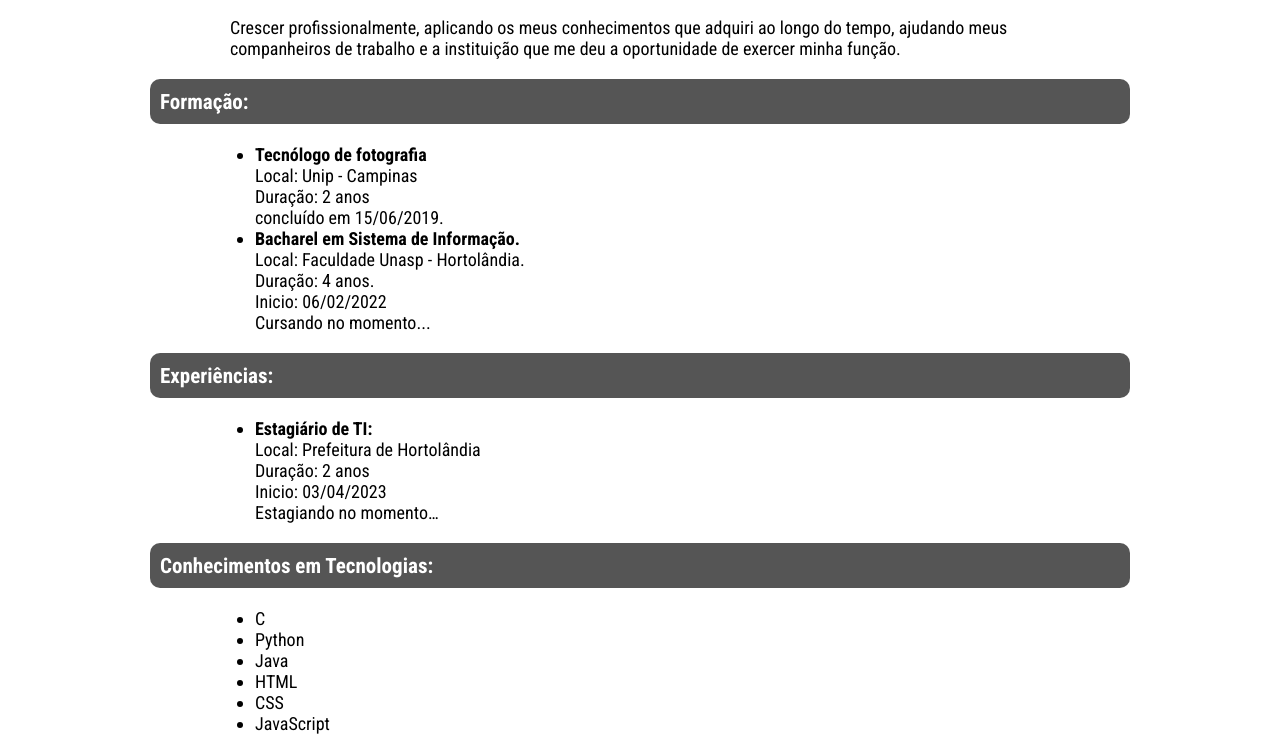
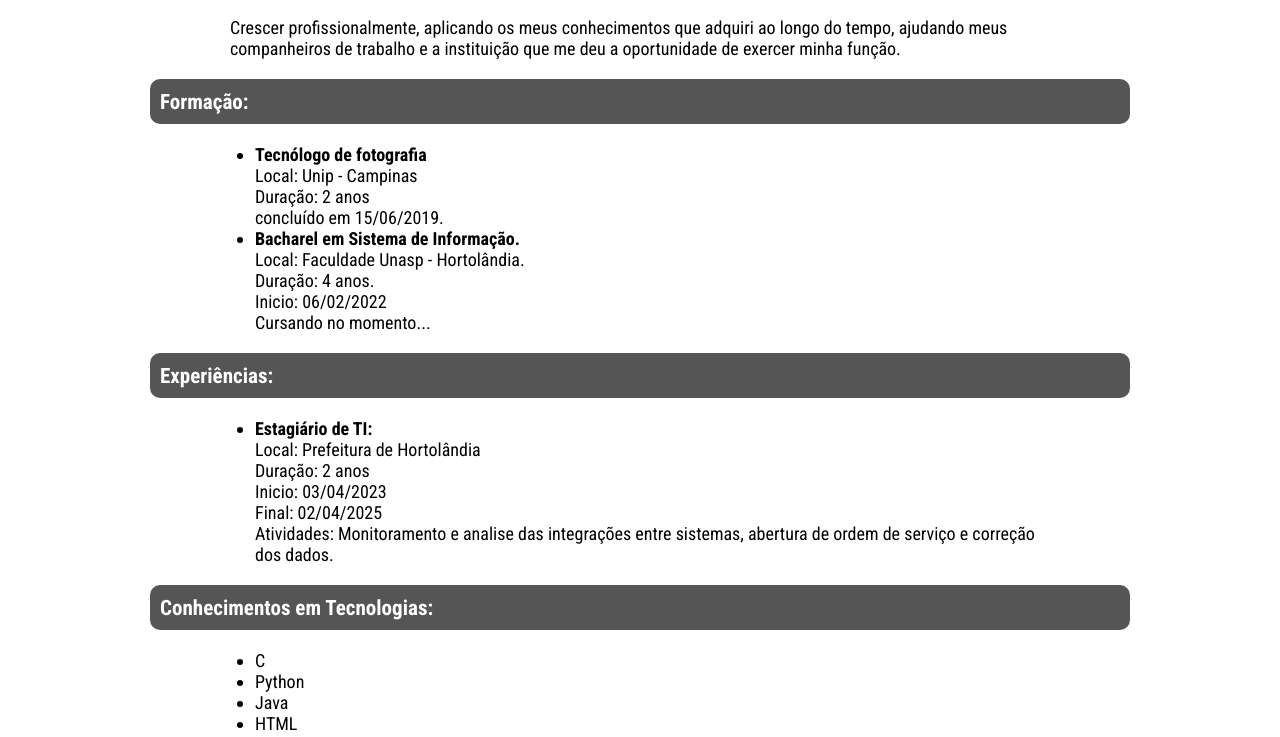
Before and after one commit to eduardoSilvaf91/eduardoSilvaf91.github.io, a plain HTML site: page src/page/curriculo.html in a window 1280 px wide. Shown: the part 302-1039 px from the top of the page. Drawn offline with nearby package versions, Linux system fonts and the light colour scheme.

Commit message:
modificacao experiencias estagios

```diff
--- a/src/page/curriculo.html
+++ b/src/page/curriculo.html
@@ -77,7 +77,8 @@
                         <p>Local: Prefeitura de Hortolândia</p>
                         <p>Duração: 2 anos</p>
                         <p>Inicio: 03/04/2023</p>
-                        <p>Estagiando no momento…</p>
+                        <p>Final: 02/04/2025</p>
+                        <p>Atividades: Monitoramento e analise das integrações entre sistemas, abertura de ordem de serviço e correção dos dados.</p>
                     </li>
                 </ul>
             </div>
```
